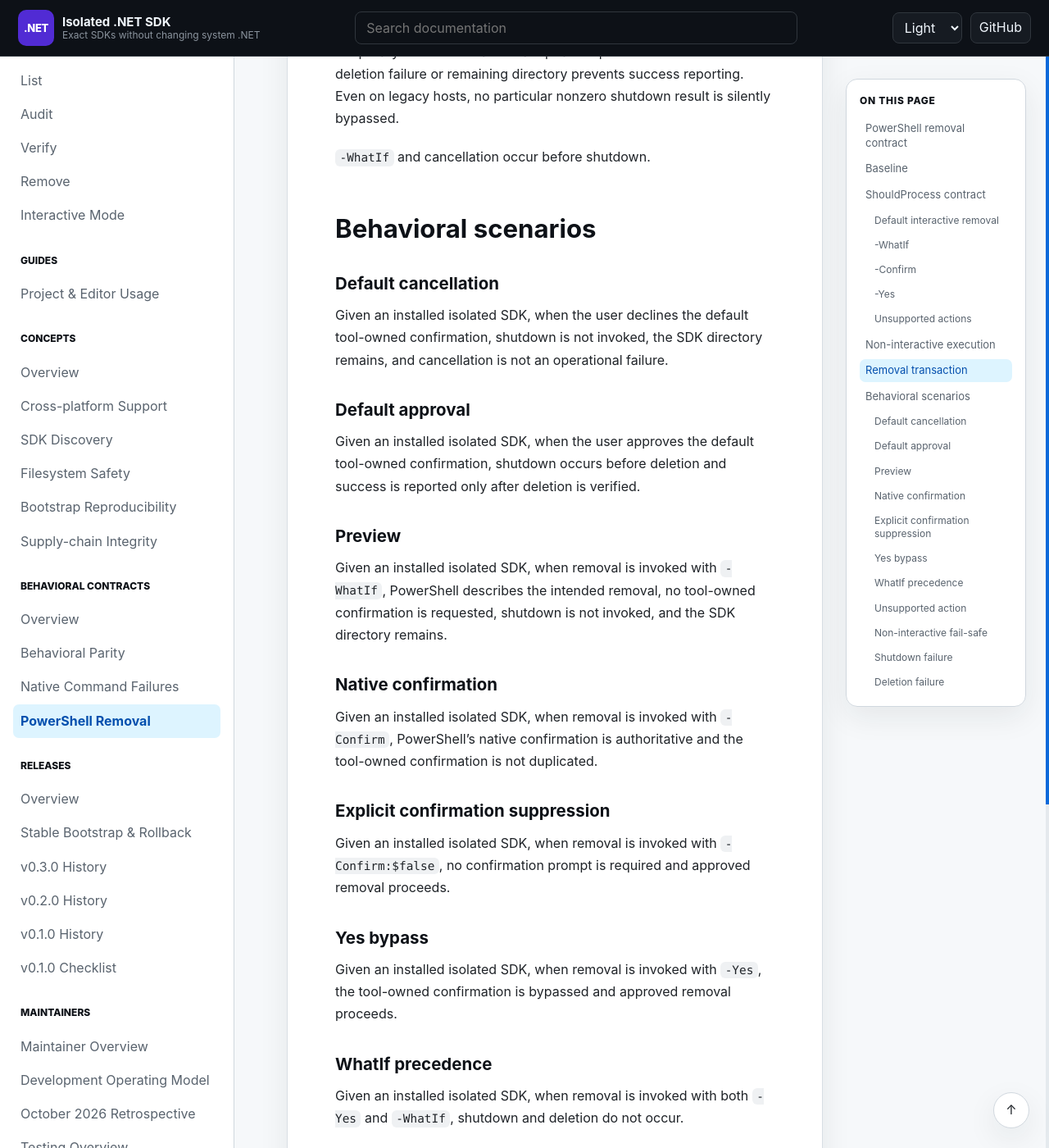
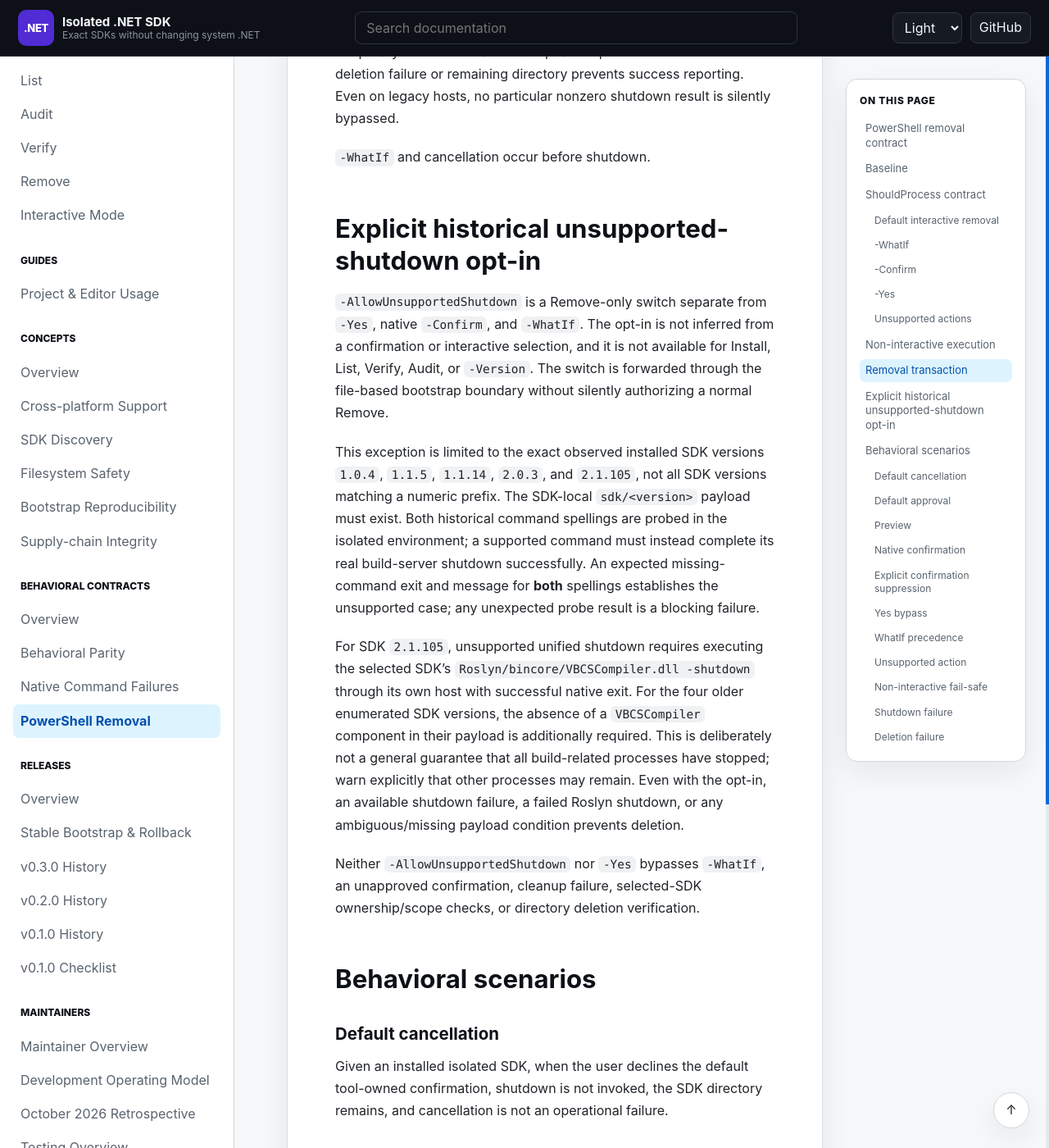
Before and after one commit to infoconex/isolated-dotnet-sdk, a Jekyll site: the page built from docs/contracts/powershell-removal.md, in a window 1280 px wide and 1400 px high, scrolled down 3572 px. Shown: the whole window at 82% size. Built offline with Jekyll 4.4.1, drawn with Linux system fonts in a browser that asks for light colours; our own code applies the rules of GitHub Pages for plain Markdown files.

Commit message:
docs: specify PowerShell unsupported-shutdown approval and precedence (#161)

```diff
--- a/docs/contracts/powershell-removal.md
+++ b/docs/contracts/powershell-removal.md
@@ -82,6 +82,16 @@
 
 `-WhatIf` and cancellation occur before shutdown.
 
+## Explicit historical unsupported-shutdown opt-in
+
+`-AllowUnsupportedShutdown` is a Remove-only switch separate from `-Yes`, native `-Confirm`, and `-WhatIf`. The opt-in is not inferred from a confirmation or interactive selection, and it is not available for Install, List, Verify, Audit, or `-Version`. The switch is forwarded through the file-based bootstrap boundary without silently authorizing a normal Remove.
+
+This exception is limited to the exact observed installed SDK versions `1.0.4`, `1.1.5`, `1.1.14`, `2.0.3`, and `2.1.105`, not all SDK versions matching a numeric prefix. The SDK-local `sdk/<version>` payload must exist. Both historical command spellings are probed in the isolated environment; a supported command must instead complete its real build-server shutdown successfully. An expected missing-command exit and message for **both** spellings establishes the unsupported case; any unexpected probe result is a blocking failure.
+
+For SDK `2.1.105`, unsupported unified shutdown requires executing the selected SDK's `Roslyn/bincore/VBCSCompiler.dll -shutdown` through its own host with successful native exit. For the four older enumerated SDK versions, the absence of a `VBCSCompiler` component in their payload is additionally required. This is deliberately not a general guarantee that all build-related processes have stopped; warn explicitly that other processes may remain. Even with the opt-in, an available shutdown failure, a failed Roslyn shutdown, or any ambiguous/missing payload condition prevents deletion.
+
+Neither `-AllowUnsupportedShutdown` nor `-Yes` bypasses `-WhatIf`, an unapproved confirmation, cleanup failure, selected-SDK ownership/scope checks, or directory deletion verification.
+
 ## Behavioral scenarios
 
 ### Default cancellation
```
